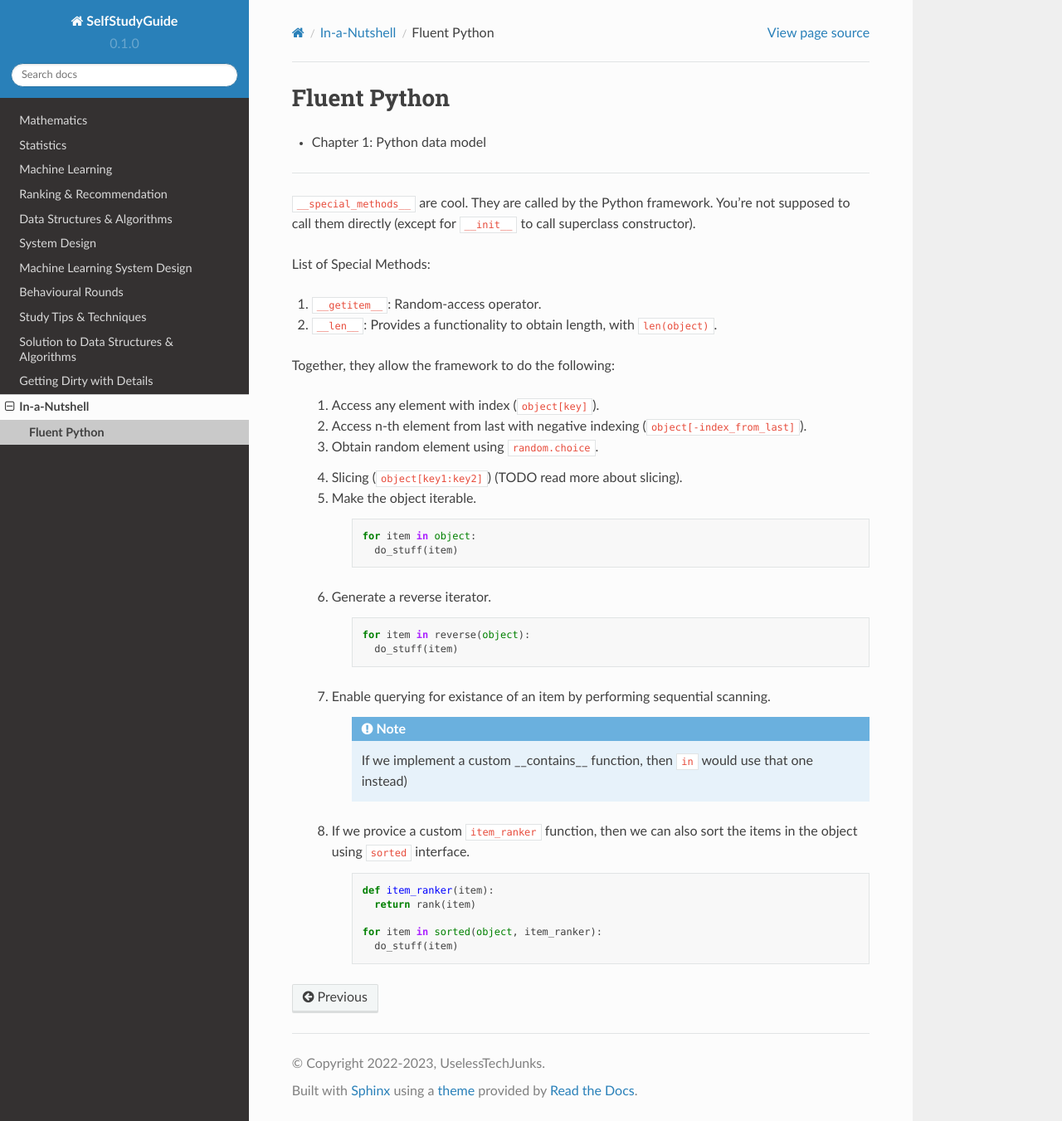
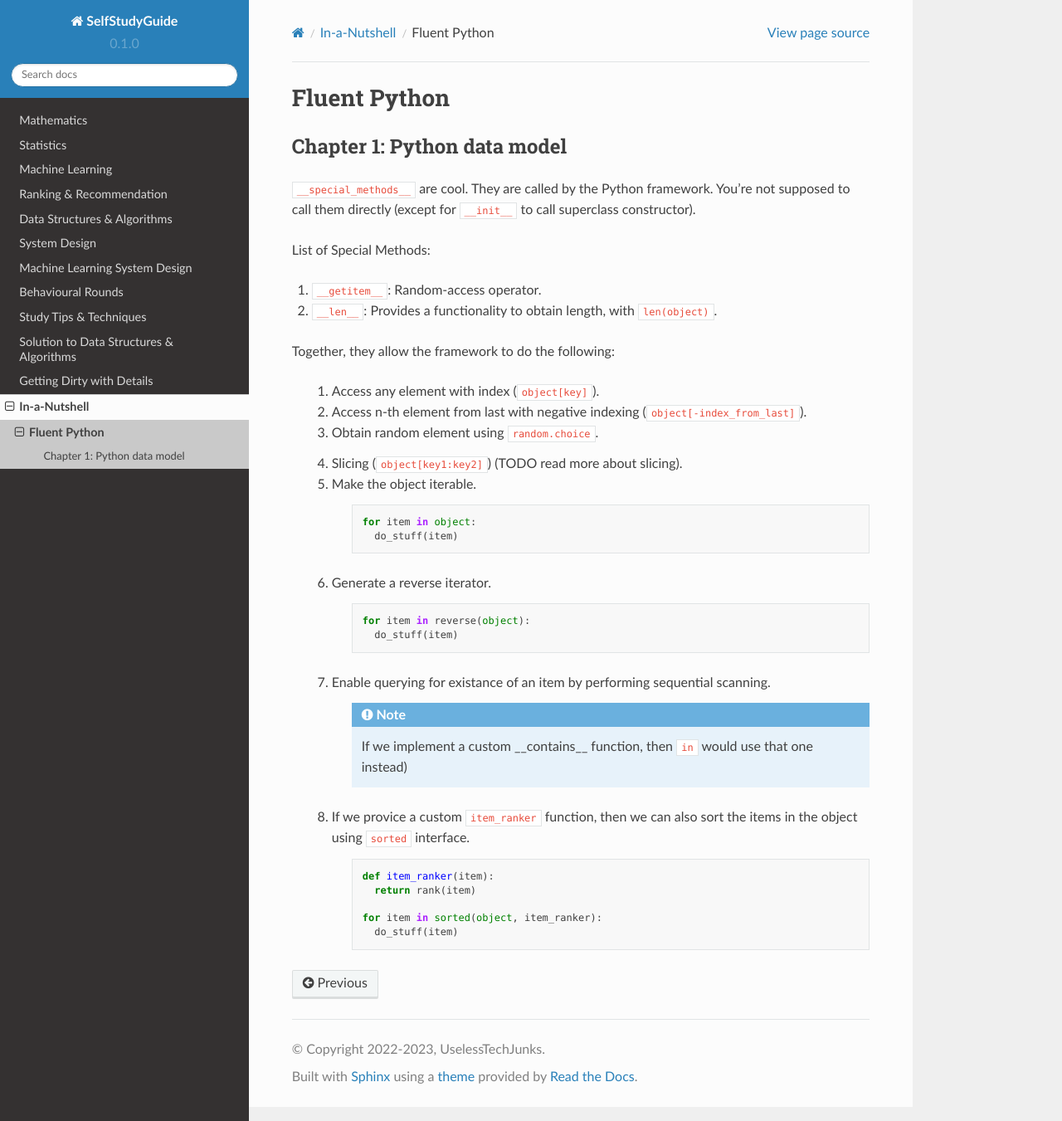
Before and after one commit to uselesstechjunks/leetcode, a Sphinx documentation site: the page built from docs/source/fluent-python.rst, in a window 1280 px wide and 1351 px high. Shown: the whole window at 83% size. Built offline with Sphinx 7.4.7 and the Read the Docs theme 2.0.0, drawn with Linux system fonts in a browser that asks for light colours.

Commit message:
Update fluent-python.rst

```diff
--- a/docs/source/fluent-python.rst
+++ b/docs/source/fluent-python.rst
@@ -1,7 +1,7 @@
 Fluent Python
 ##########################################################################
 
-* Chapter 1: Python data model
+Chapter 1: Python data model
 ======================================================
 
 ``__special_methods__`` are cool. They are called by the Python framework. You're not supposed to call them directly (except for ``__init__`` to call superclass constructor).
```
